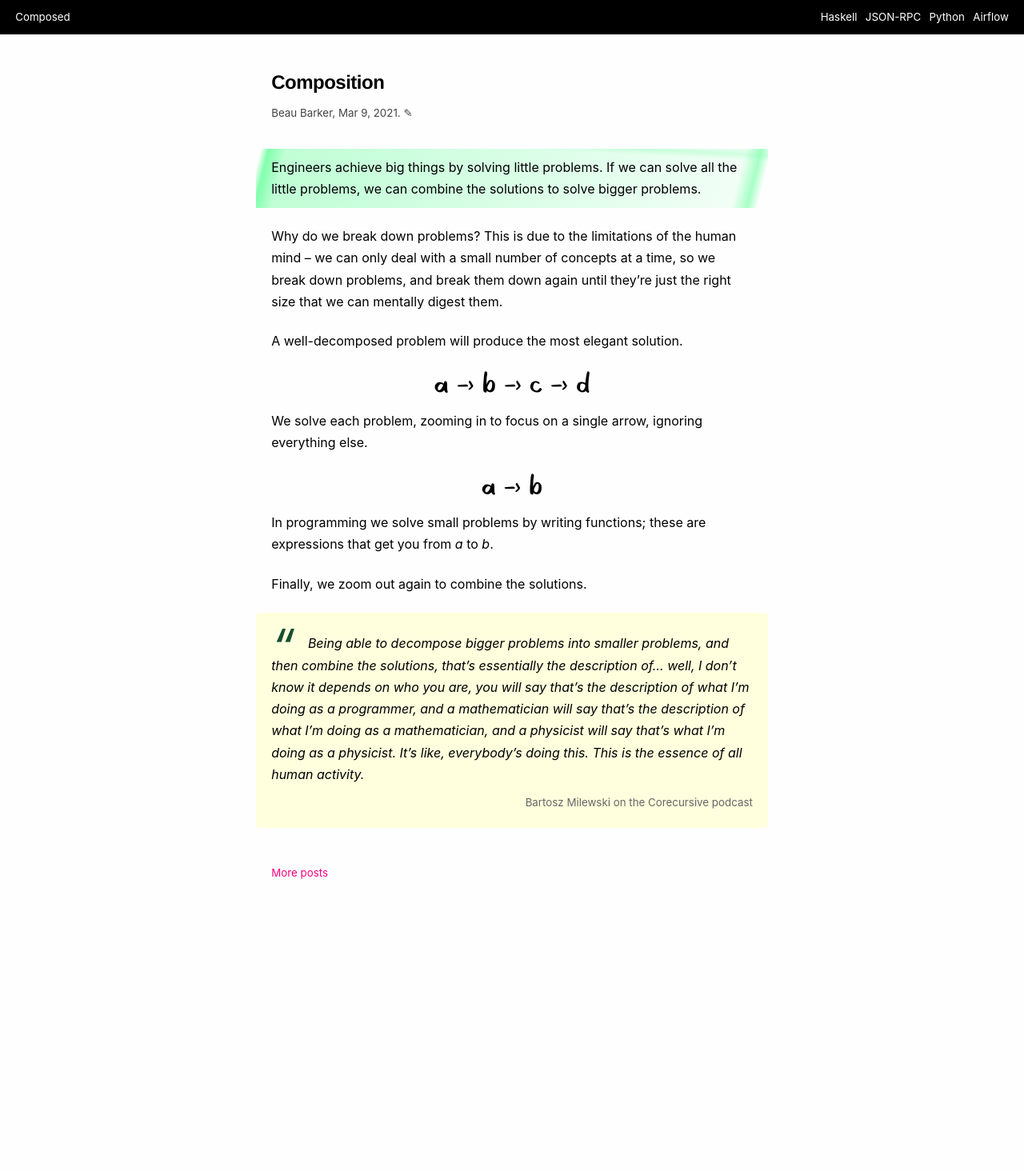
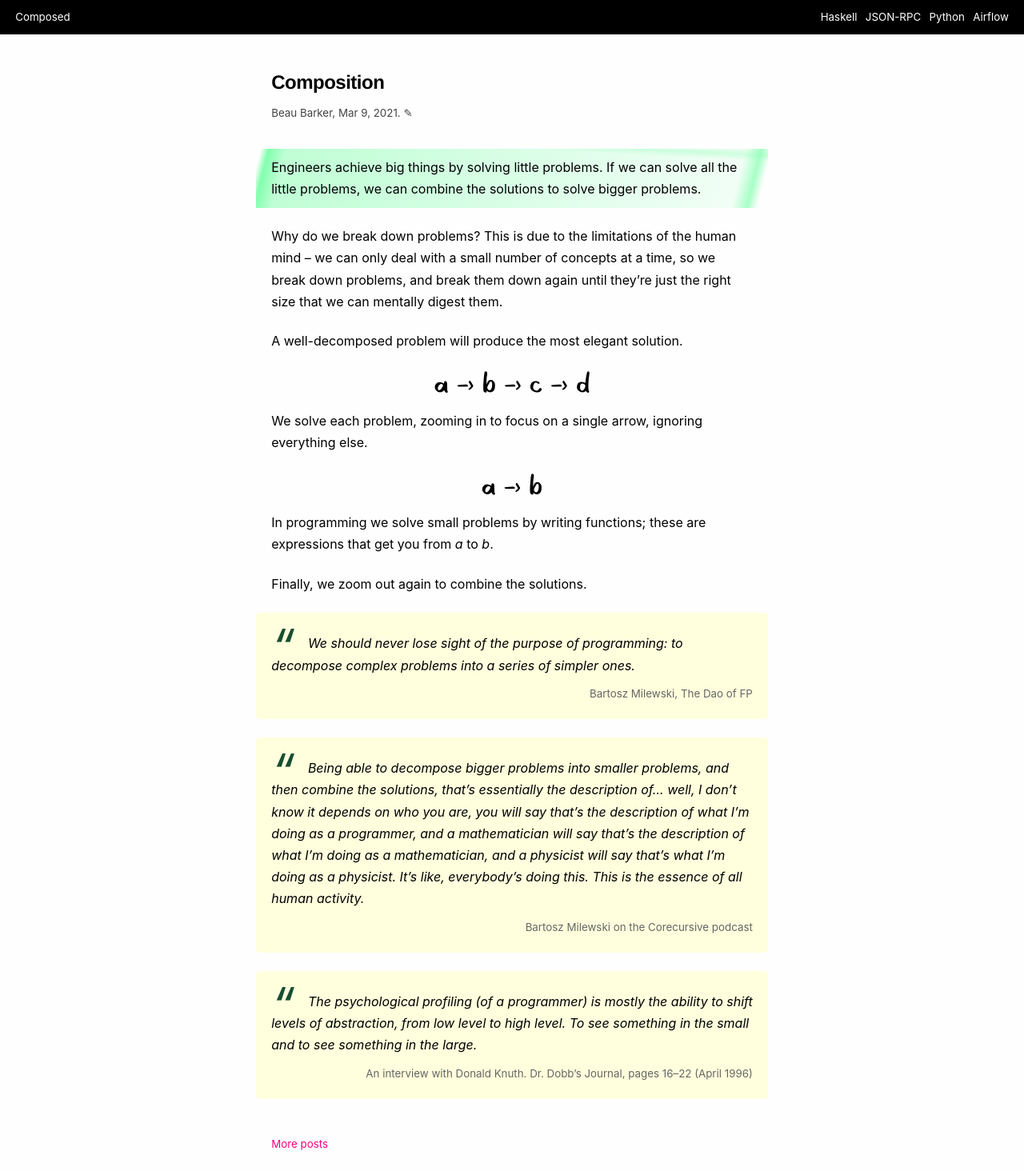
Before and after one commit to explodinglabs/explodinglabs.github.io, a Jekyll site: the page built from docs/_posts/2021-03-09-composition.markdown, in a window 1280 px wide. Shown: the whole page at 80% size. Built offline with Jekyll 4.4.1, drawn with Linux system fonts in a browser that asks for light colours; before the commit the page ends 1125 px from its top, so only the background shows below that.

Commit message:
Update 2021-03-09-composition.markdown

```diff
--- a/docs/_posts/2021-03-09-composition.markdown
+++ b/docs/_posts/2021-03-09-composition.markdown
@@ -31,6 +31,10 @@ expressions that get you from _a_ to _b_.
 
 Finally, we zoom out again to combine the solutions.
 
+> We should never lose sight of the purpose of programming: to decompose complex problems into a series of simpler ones.
+>
+> <cite>Bartosz Milewski, The Dao of FP</cite>
+
 > Being able to decompose bigger problems into smaller problems, and then
 > combine the solutions, that’s essentially the description of... well, I don’t
 > know it depends on who you are, you will say that’s the description of what
@@ -41,11 +45,9 @@ Finally, we zoom out again to combine the solutions.
 >
 > <cite>Bartosz Milewski on the Corecursive podcast</cite>
 
-{% comment %}
 > The psychological profiling (of a programmer) is mostly the ability to shift
 > levels of abstraction, from low level to high level. To see something in the
 > small and to see something in the large.
 >
 > <cite>An interview with Donald Knuth. Dr. Dobb’s Journal, pages 16–22 (April
 > 1996)</cite>
-{% endcomment %}
```
